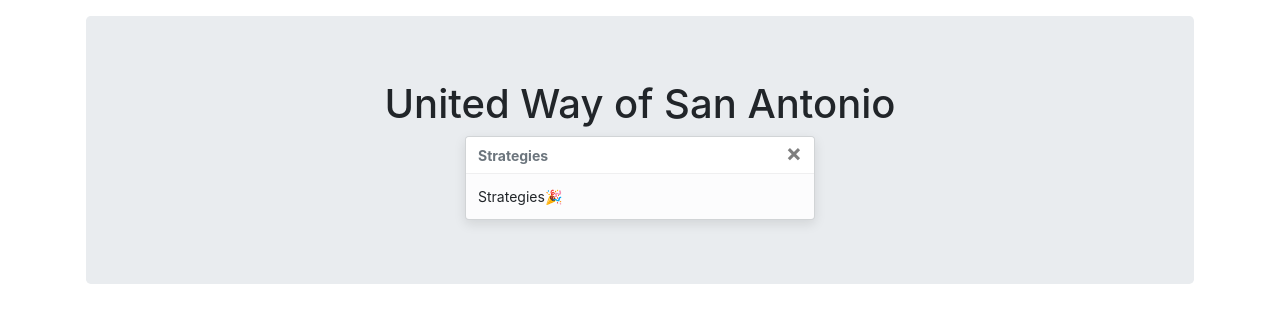
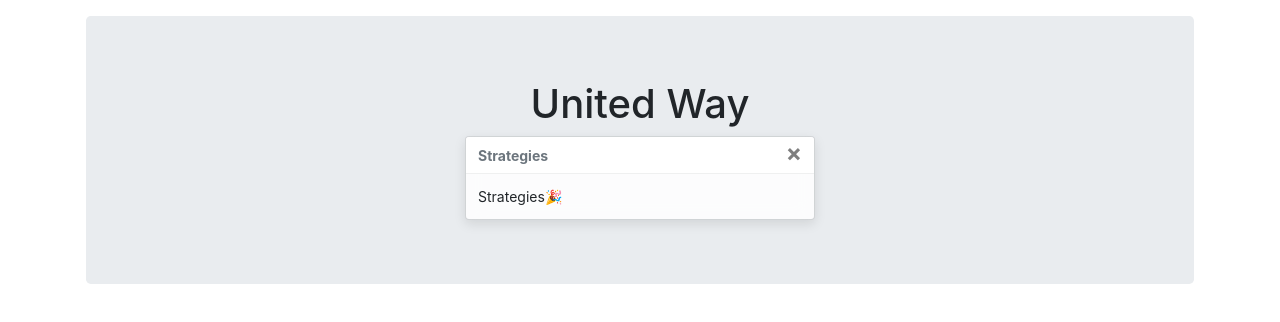
Before and after one commit to Dallas19/team-2, a React (Create React App) app in the folder project/: page / in a window 1280 px wide. Shown: the top 322 px of the page. Built offline with nearby package versions, Linux system fonts and the light colour scheme.

Commit message:
removed San Antonio

```diff
--- a/project/package.json
+++ b/project/package.json
@@ -3,6 +3,7 @@
   "version": "0.1.0",
   "private": true,
   "dependencies": {
+    "bootstrap": "^4.3.1",
     "react": "^16.10.2",
     "react-bootstrap": "^1.0.0-beta.14",
     "react-dom": "^16.10.2",
--- a/project/src/App.js
+++ b/project/src/App.js
@@ -32,7 +32,7 @@ const ExampleToast = ({ children }) => {
 const App = () => (
     <Container className="p-3">
         <Jumbotron>
-            <h1 className="header">United Way of San Antonio</h1>
+            <h1 className="header">United Way</h1>
             <ExampleToast className="toast">
                 Strategies
                 <span role="img" aria-label="tada">
```
Also changed, not shown: 1 other file (tests, documents, lock files or other folders).
